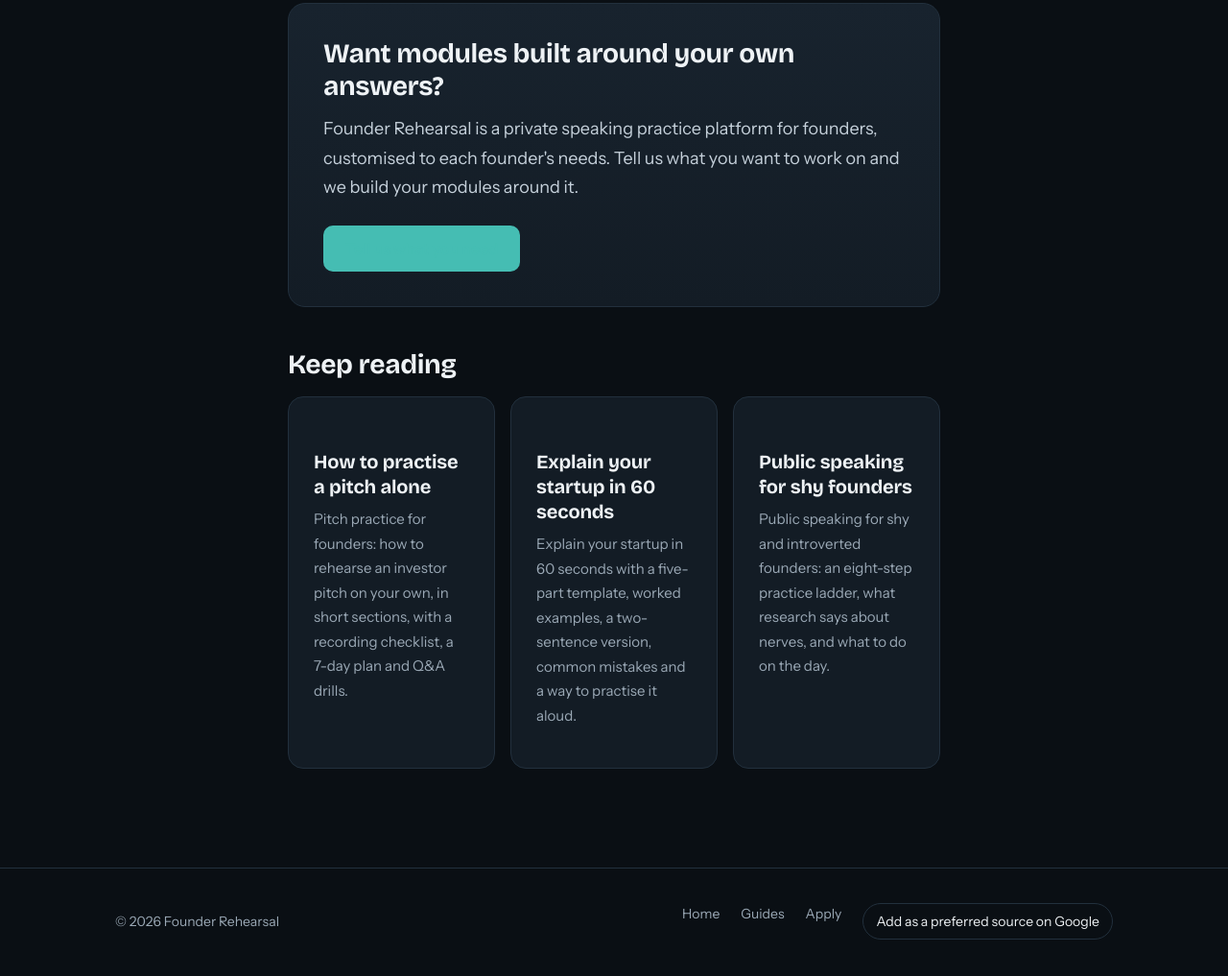
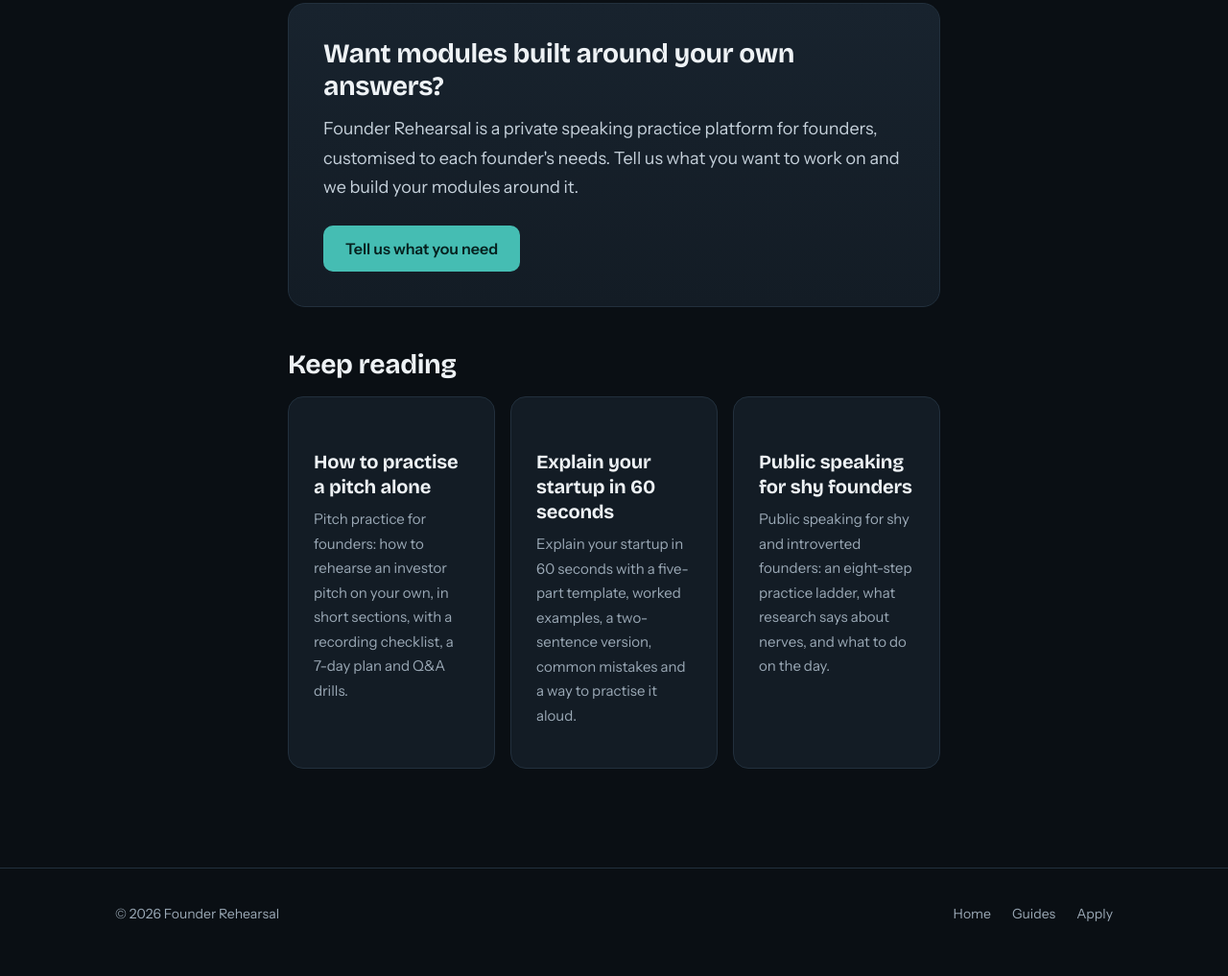
Before and after one commit to Imsal007/morning-mic, a plain HTML site: page founders/guides/answer-investor-questions/index.html in a window 1280 px wide. Shown: the part 5474-6491 px from the top of the page at 96% size. Drawn offline with Linux system fonts and the light colour scheme.

Commit message:
Fix invisible article CTA; remove preferred-source link
The article link colour overrode the button text colour. The preferred
source link led to an empty Google page because the site is not yet
listed in Google's source preferences tool.

Co-Authored-By: Claude Sonnet 5.5 <noreply@anthropic.com>

```diff
--- a/founders/guides/answer-investor-questions/index.html
+++ b/founders/guides/answer-investor-questions/index.html
@@ -138,6 +138,6 @@
   <div class="grid g3 rel"><a class="card" href="../pitch-practice-for-founders/"><h3>How to practise a pitch alone</h3><p>Pitch practice for founders: how to rehearse an investor pitch on your own, in short sections, with a recording checklist, a 7-day plan and Q&amp;A drills.</p></a><a class="card" href="../explain-your-startup-in-60-seconds/"><h3>Explain your startup in 60 seconds</h3><p>Explain your startup in 60 seconds with a five-part template, worked examples, a two-sentence version, common mistakes and a way to practise it aloud.</p></a><a class="card" href="../public-speaking-for-shy-founders/"><h3>Public speaking for shy founders</h3><p>Public speaking for shy and introverted founders: an eight-step practice ladder, what research says about nerves, and what to do on the day.</p></a></div>
 </article>
 </main>
-<footer><div class="wrap"><span>&copy; <span id="yr">2026</span> Founder Rehearsal</span><nav aria-label="Footer"><a href="../../">Home</a><a href="../">Guides</a><a href="../../#apply">Apply</a><a class="pref-source" href="https://www.google.com/preferences/source?q=founderrehearsal.com" target="_blank" rel="noopener">Add as a preferred source on Google</a></nav></div></footer>
+<footer><div class="wrap"><span>&copy; <span id="yr">2026</span> Founder Rehearsal</span><nav aria-label="Footer"><a href="../../">Home</a><a href="../">Guides</a><a href="../../#apply">Apply</a></nav></div></footer>
 <script>var n=document.getElementById('nav');addEventListener('scroll',function(){n.classList.toggle('scrolled',scrollY>8)},{passive:true});document.getElementById('yr').textContent=new Date().getFullYear();</script>
 </body></html>
--- a/founders/styles.css
+++ b/founders/styles.css
@@ -348,5 +348,5 @@ html:not(.js) .stage{display:none}
 .article .sources li{font-size:15px;color:var(--muted);overflow-wrap:anywhere}
 .blog-faq{margin-top:72px;padding:0}
 
-footer a.pref-source{border:1px solid var(--line);border-radius:999px;padding:7px 13px;color:var(--ink)}
-footer a.pref-source:hover{border-color:var(--accent)}
+/* buttons inside articles keep their own text colour (the article link colour was overriding it) */
+.article a.btn-primary,.article a.btn-primary:hover{color:var(--accent-ink);text-decoration:none}
```
Also changed, not shown: founders/guides/explain-your-startup-in-60-seconds/index.html (+1 -1 lines), founders/guides/index.html (+1 -1 lines), founders/guides/pitch-practice-for-founders/index.html (+1 -1 lines), founders/guides/public-speaking-for-shy-founders/index.html (+1 -1 lines), founders/guides/speak-slower-and-clearer/index.html (+1 -1 lines), founders/guides/stop-saying-um/index.html (+1 -1 lines), founders/index.html (+1 -1 lines).
